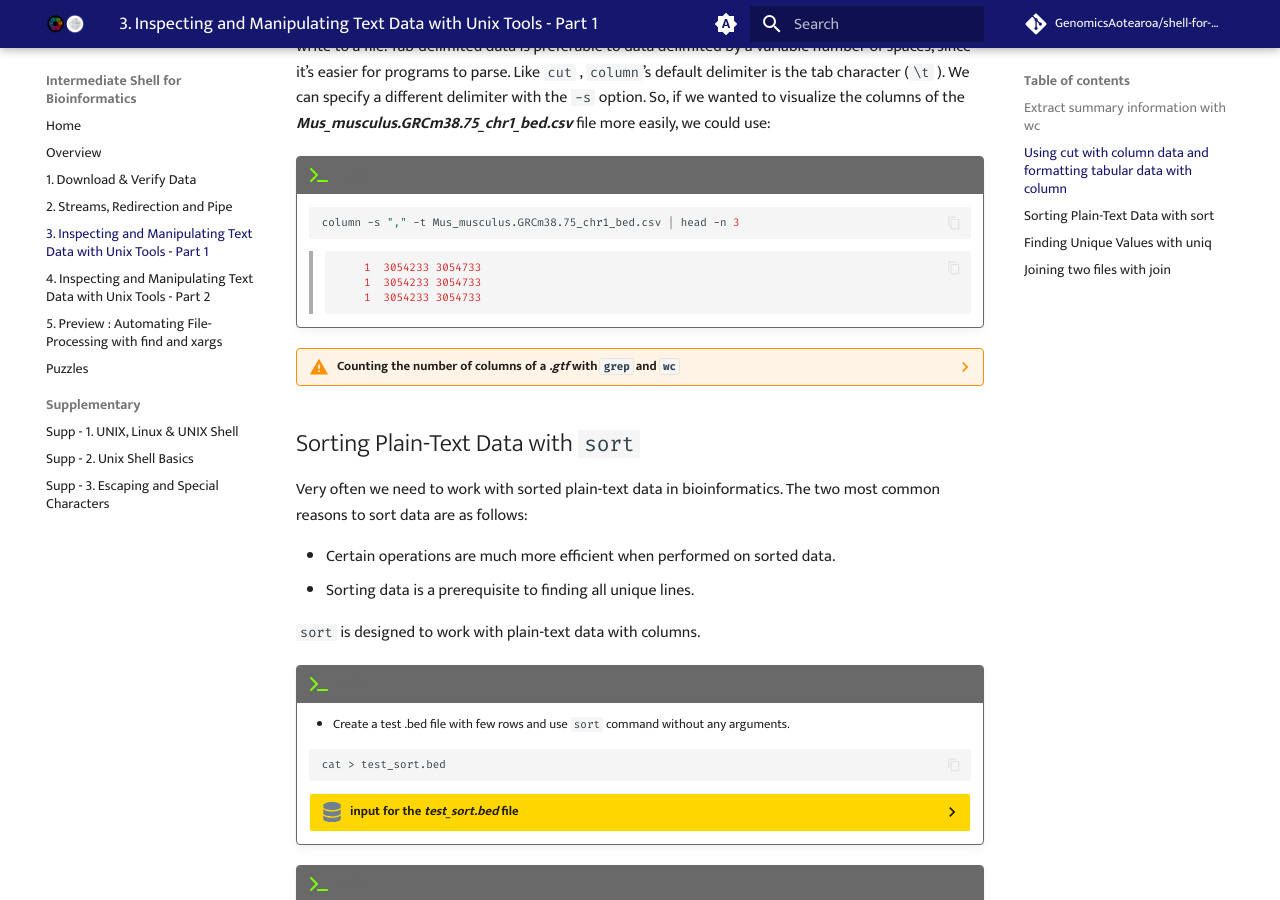
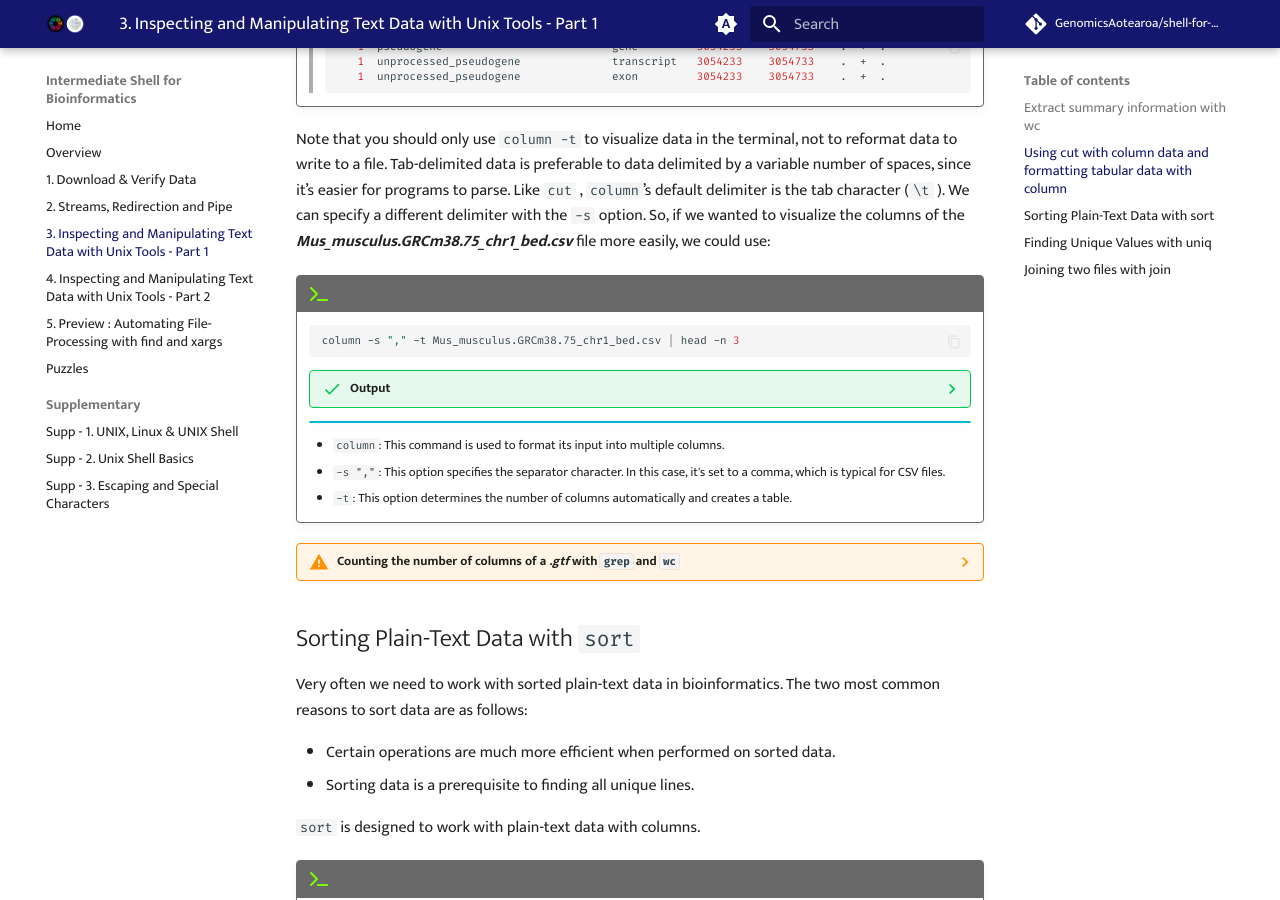
Before and after one commit to GenomicsAotearoa/shell-for-bioinformatics, an MkDocs documentation site: the page built from docs/4_inspectmanipluate.md, in a window 1280 px wide and 900 px high, scrolled down 4494 px. Built offline with MkDocs 1.6.1 and Material for MkDocs 9.7.7, drawn with Linux system fonts in a browser that asks for light colours; comment, search, counter and statistics services are not loaded; some of the changed text lies outside the part shown.

Commit message:
add info to column command

````diff
--- a/docs/4_inspectmanipluate.md
+++ b/docs/4_inspectmanipluate.md
@@ -198,6 +198,8 @@ When working with plain-text tabular data formats like tab-delimited and CSV fil
     > 3054233	3054733
     > 3054233	3054733
     >```
+    !!! info ""
+    `-f 2-3` is an option that tells cut to extract fields 2 and 3. In this context, fields are typically columns in a text file, separated by a delimiter (by default, a tab).
 
 
 Using `cut`, we can convert our GTF for ***Mus_musculus.GRCm38.75_chr1.gtf*** to a three-column tab-delimited file of genomic ranges (e.g., chromosome, start, and end position). We’ll chop off the metadata rows using the grep command covered earlier and then use cut to extract the first, fourth, and fifth columns (chromosome, start, end):
@@ -212,6 +214,18 @@ Using `cut`, we can convert our GTF for ***Mus_musculus.GRCm38.75_chr1.gtf*** to
     >1	3054233	3054733
     >1	3054233	3054733
     >```
+
+    ??? flushed "Explain please"
+
+
+        - `-v` inverts the match, selecting lines that do not match the pattern
+        - `"^#"` is a regular expression that matches lines starting with #
+            - In summary, `grep -v "^#" Mus_musculus.GRCm38.75_chr1.gtf` step removes all comment lines (which typically start with #) from the GTF file
+
+        - `-f 1,4,5` specifies fields (columns) 1, 4, and 5 - In a GTF file, these columns typically represent:
+            - Field 1: Chromosome name
+            - Field 4: Start position of the feature
+            - Field 5: End position of the feature
 
 Note that although our three-column file of genomic positions looks like a BED-formatted file, it’s not (due to subtle differences in genomic range formats).
 
@@ -250,11 +264,18 @@ Note that you should only use `column -t` to visualize data in the terminal, not
     ```bash
     column -s "," -t Mus_musculus.GRCm38.75_chr1_bed.csv | head -n 3
     ```
-    >```bash
-    >    1	3054233	3054733
-    >    1	3054233	3054733
-    >    1	3054233	3054733
-    >```
+    ??? success "Output"
+
+        >```bash
+        >    1	3054233	3054733
+        >    1	3054233	3054733
+        >    1	3054233	3054733
+        >```
+
+    !!! info ""
+    - `column`: This command is used to format its input into multiple columns.
+    - `-s ","`: This option specifies the separator character. In this case, it's set to a comma, which is typical for CSV files.
+    - `-t`: This option determines the number of columns automatically and creates a table.
 
 ??? warning "Counting the number of columns of a *.gtf* with `grep` and `wc`"
 
````
